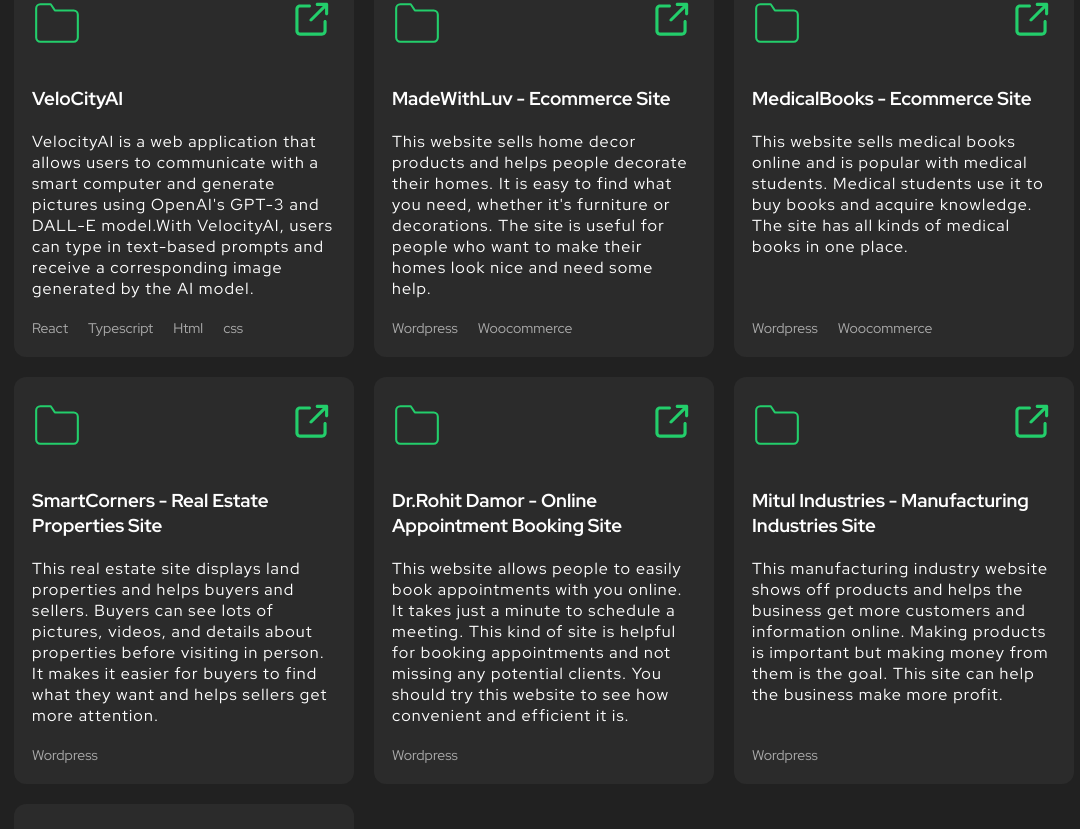
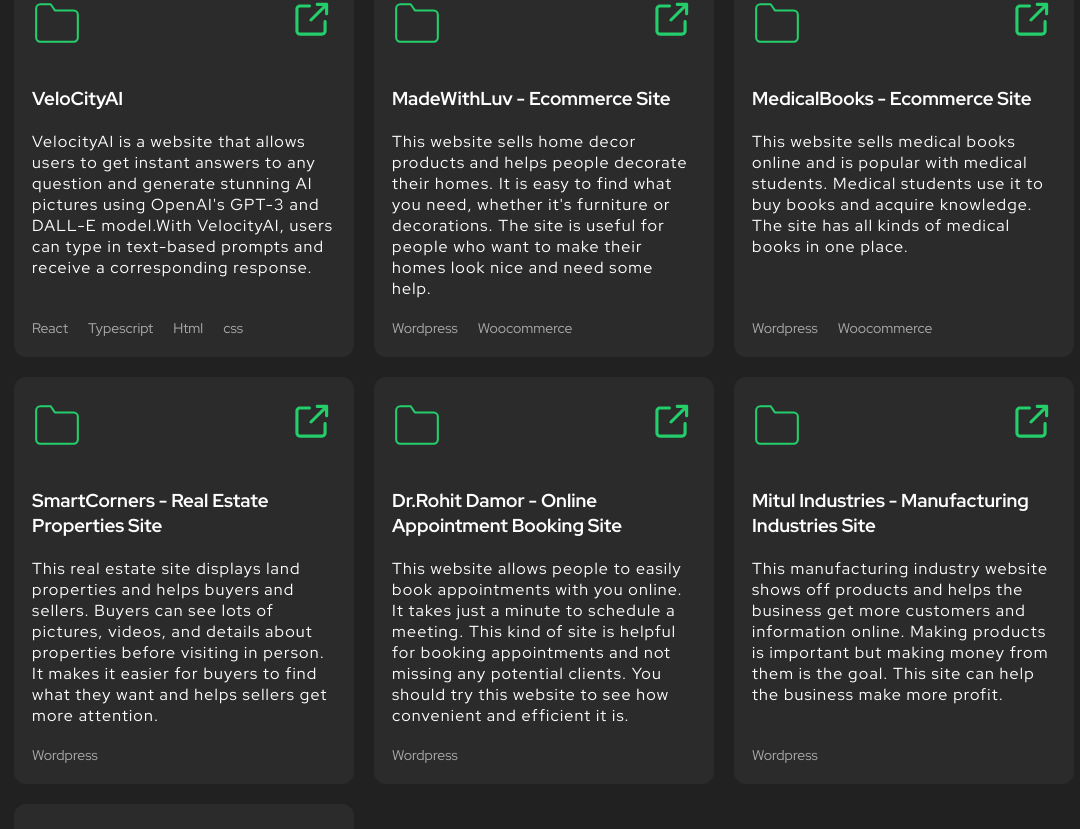
Before and after one commit to yuliiak111/portfolio, a React (Create React App) app: page / in a window 1280 px wide. Shown: the part 1459-2288 px from the top of the page, without its empty margins (96-1176 px from the left). Built offline with nearby package versions, Linux system fonts and the light colour scheme.

Commit message:
Update Portfolio.tsx

```diff
--- a/src/components/Portfolio/Portfolio.tsx
+++ b/src/components/Portfolio/Portfolio.tsx
@@ -24,7 +24,7 @@ export function Portfolio() {
             <div className="body">
               <h3>VeloCityAI</h3>
               <p>
-              VelocityAI is a web application that allows users to communicate with a smart computer and generate pictures using OpenAI's GPT-3 and DALL-E model.With VelocityAI, users can type in text-based prompts and receive a corresponding image generated by the AI model.
+              VelocityAI is a website that allows users to get instant answers to any question and generate stunning AI pictures using OpenAI's GPT-3 and DALL-E model.With VelocityAI, users can type in text-based prompts and receive a corresponding response.
               </p>
             </div>
             <footer>
```
